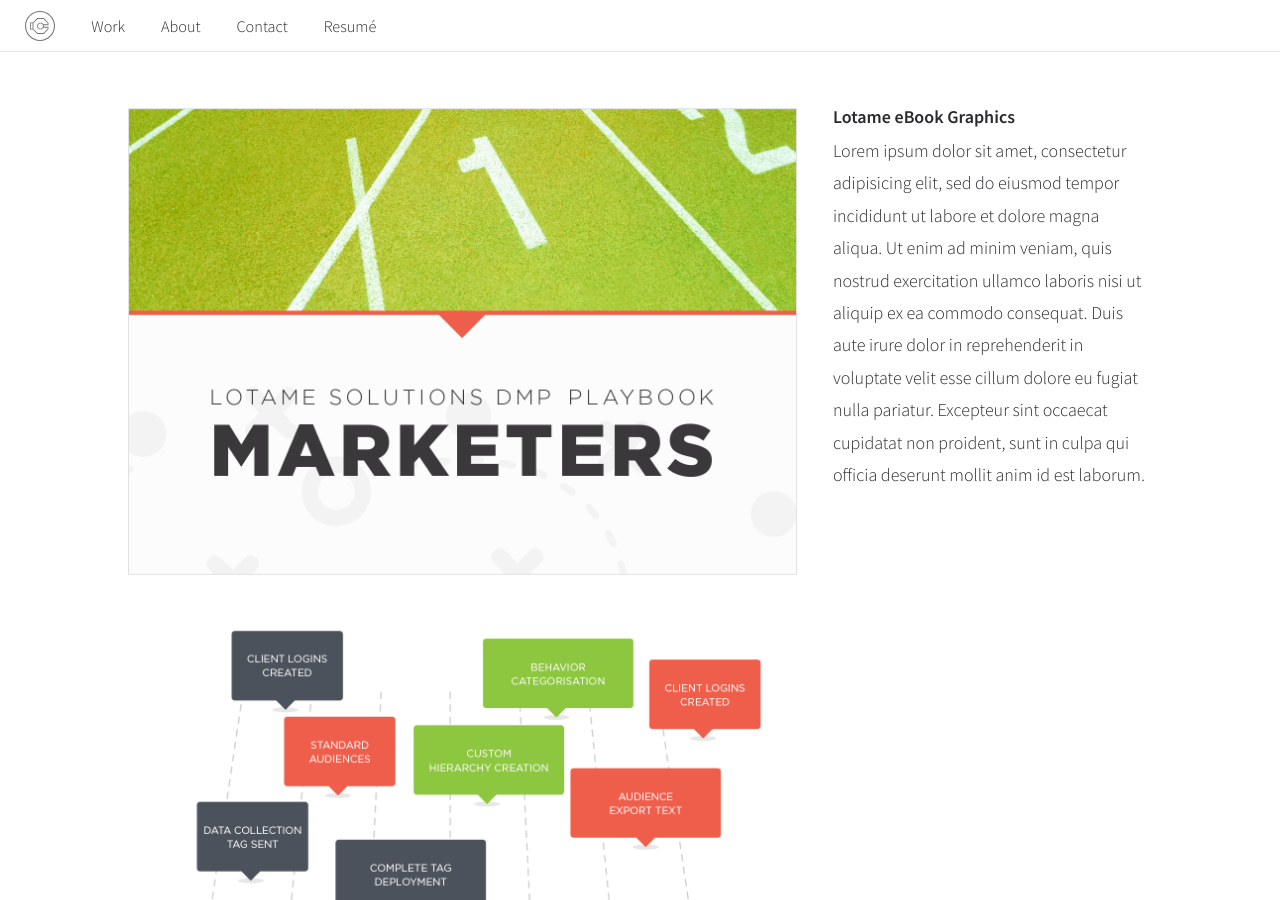
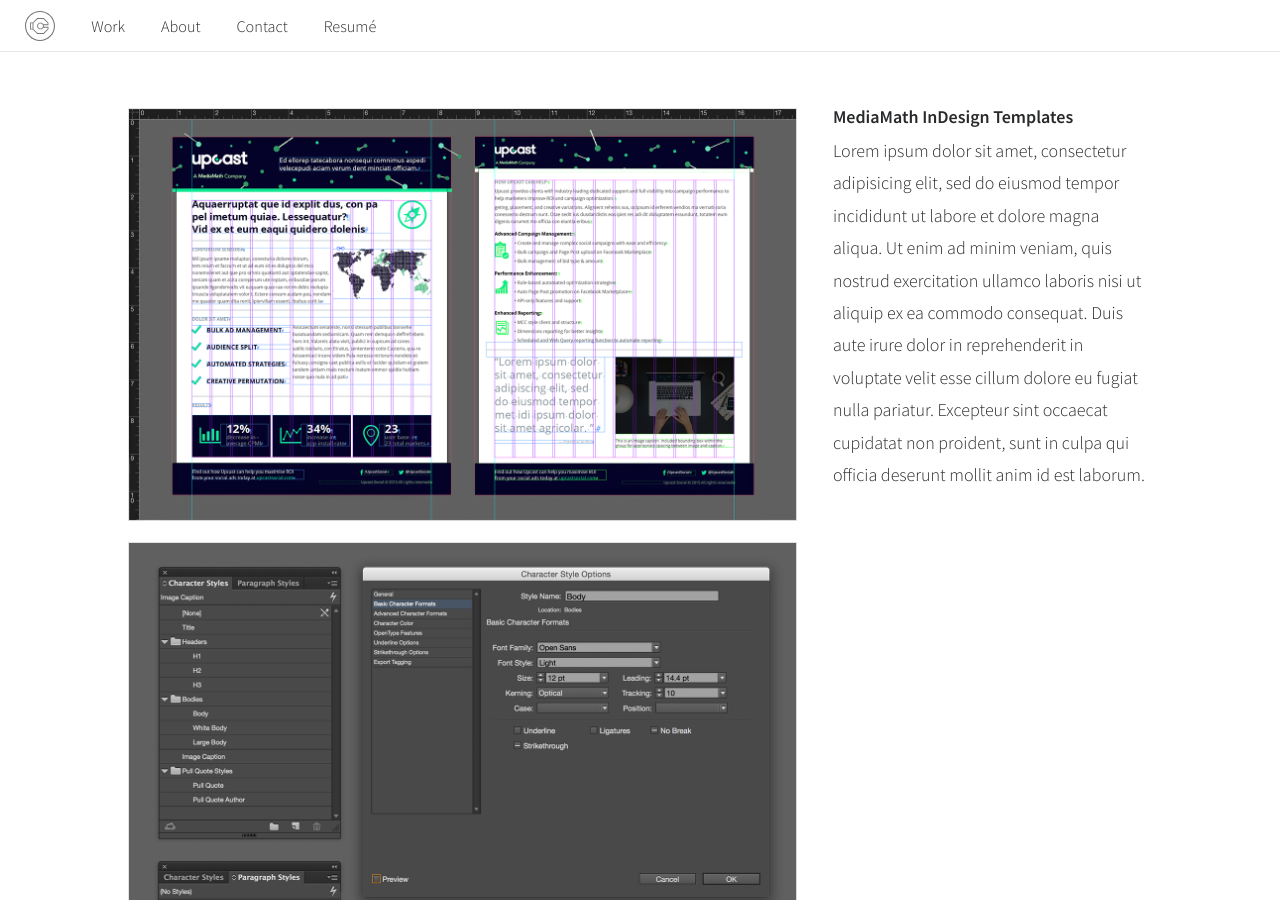
Before and after one commit to okay-cade/okay-cade.github.io, a Jekyll site: the page built from prod.html, in a window 1280 px wide and 900 px high. Built offline with Jekyll 4.4.1, drawn with Linux system fonts in a browser that asks for light colours; some of the changed text lies outside the part shown.

Commit message:
Update prod.html

```diff
--- a/prod.html
+++ b/prod.html
@@ -5,14 +5,11 @@
 <section class="l-section l-wrapper-large portfolio">
   <div class="l-two-up l-two-up--unequal">
     <div class="l-two-up__item">
-      <img src="assets/images/lotame1.png">
-      <img src="assets/images/lotame2.png">
-      <img src="assets/images/lotame3.png">
-      <img src="assets/images/lotame4.png">
-      <img src="assets/images/lotame5.png">
+      <img src="assets/images/mediamath1.png">
+      <img src="assets/images/mediamath2.png">
     </div>
     <div class="l-two-up__item">
-      <h4>Lotame eBook Graphics</h4>
+      <h4>MediaMath InDesign Templates</h4>
       <p>Lorem ipsum dolor sit amet, consectetur adipisicing elit, sed do eiusmod
       tempor incididunt ut labore et dolore magna aliqua. Ut enim ad minim veniam,
       quis nostrud exercitation ullamco laboris nisi ut aliquip ex ea commodo
@@ -26,11 +23,14 @@
 <section class="l-section l-wrapper-large portfolio">
   <div class="l-two-up l-two-up--unequal">
     <div class="l-two-up__item">
-      <img src="assets/images/mediamath1.png">
-      <img src="assets/images/mediamath2.png">
+      <img src="assets/images/lotame1.png">
+      <img src="assets/images/lotame2.png">
+      <img src="assets/images/lotame3.png">
+      <img src="assets/images/lotame4.png">
+      <img src="assets/images/lotame5.png">
     </div>
     <div class="l-two-up__item">
-      <h4>MediaMath InDesign Templates</h4>
+      <h4>Lotame eBook Graphics</h4>
       <p>Lorem ipsum dolor sit amet, consectetur adipisicing elit, sed do eiusmod
       tempor incididunt ut labore et dolore magna aliqua. Ut enim ad minim veniam,
       quis nostrud exercitation ullamco laboris nisi ut aliquip ex ea commodo
```
